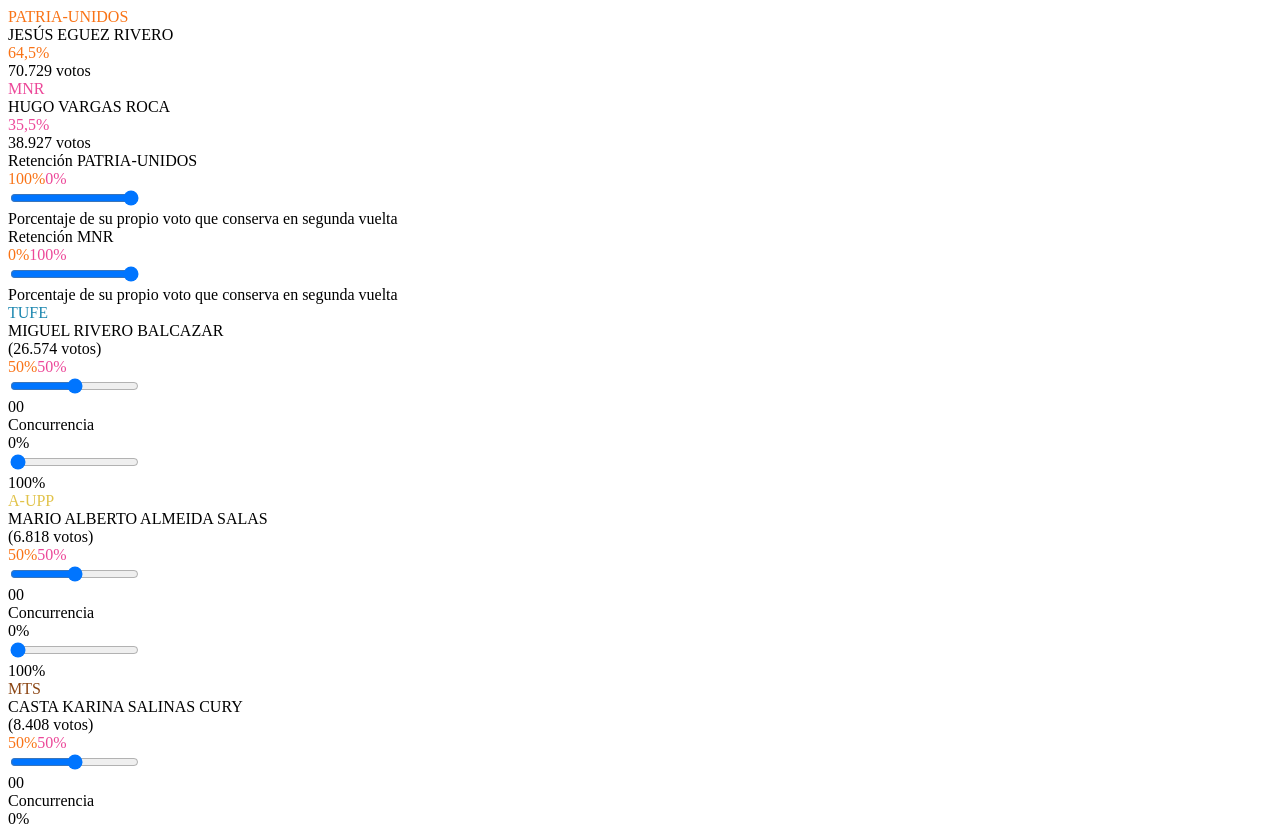
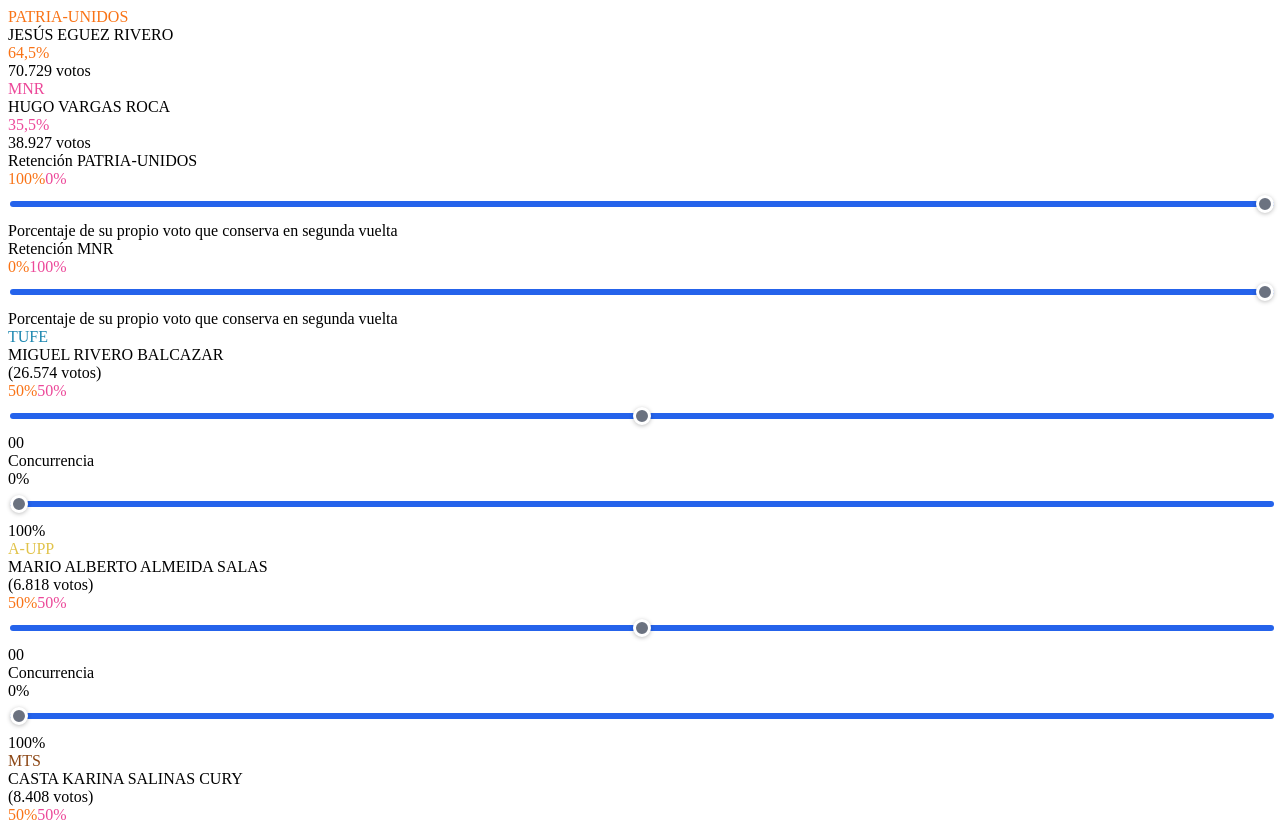
Before and after one commit to paul-pinto/simulador-beni, a Next.js app: page / in a window 1280 px wide. Shown: the top 826 px of the page. Built offline with nearby package versions, Linux system fonts and the light colour scheme.

Commit message:
Refactor sliders and update UI components

```diff
--- a/app/page.js
+++ b/app/page.js
@@ -3,10 +3,6 @@
 import React, { useMemo, useState } from "react";
 import { motion } from "framer-motion";
 import { Card, CardContent } from "@/components/ui/card";
-import { Button } from "@/components/ui/button";
-import { Badge } from "@/components/ui/badge";
-import { Slider } from "@/components/ui/slider";
-import { RefreshCcw, Save, Download, Sparkles } from "lucide-react";
 
 const fmtInt = new Intl.NumberFormat("es-BO");
 const fmtPct = (n) => `${n.toFixed(1).replace(".", ",")}%`;
@@ -40,61 +36,55 @@
   { key: "despierta", sigla: "DESPIERTA", nombre: "ALEJANDRO UNZUETA SHIRIQUI", votos: 30835, color: "#16a34a", defaultLeft: 50, turnoutDefault: 0 },
   { key: "cpemb", sigla: "CPEM-B", nombre: "CONSUELO NUÑEZ MOLINA", votos: 7048, color: "#eab308", defaultLeft: 50, turnoutDefault: 0 },
   { key: "ngp", sigla: "NGP", nombre: "LUIS PEDRIEL CALLEJA", votos: 4134, color: "#38bdf8", defaultLeft: 50, turnoutDefault: 0 },
-  { key: "blancos", sigla: "BLANCOS", nombre: "VOTOS BLANCOS", votos: VOTOS_BLANCOS, color: "#9ca3af", defaultLeft: 50, turnoutDefault: 0 },
-  { key: "nulos", sigla: "NULOS", nombre: "VOTOS NULOS", votos: VOTOS_NULOS, color: "#6b7280", defaultLeft: 50, turnoutDefault: 0 },
-  { key: "ausentes", sigla: "AUSENTES", nombre: "NO VOTARON EN PRIMERA VUELTA", votos: AUSENTES, color: "#4b5563", defaultLeft: 50, turnoutDefault: 0, wide: true },
+  { key: "blancos", sigla: "BLANCOS", nombre: "VOTOS BLANCOS", votos: VOTOS_BLANCOS, color: "#94a3b8", defaultLeft: 50, turnoutDefault: 0 },
+  { key: "nulos", sigla: "NULOS", nombre: "VOTOS NULOS", votos: VOTOS_NULOS, color: "#64748b", defaultLeft: 50, turnoutDefault: 0 },
+  { key: "ausentes", sigla: "AUSENTES", nombre: "NO VOTARON EN PRIMERA VUELTA", votos: AUSENTES, color: "#475569", defaultLeft: 50, turnoutDefault: 0, wide: true },
 ];
 
-const buildDefaultFuentes = () => Object.fromEntries(FUENTES.map((f) => [f.key, { left: f.defaultLeft, turnout: f.turnoutDefault }]));
+const buildDefaultFuentes = () =>
+  Object.fromEntries(FUENTES.map((f) => [f.key, { left: f.defaultLeft, turnout: f.turnoutDefault }]));
 
-function downloadFile(filename, content, type = "application/json;charset=utf-8") {
-  const blob = new Blob([content], { type });
-  const url = URL.createObjectURL(blob);
-  const a = document.createElement("a");
-  a.href = url;
-  a.download = filename;
-  document.body.appendChild(a);
-  a.click();
-  document.body.removeChild(a);
-  URL.revokeObjectURL(url);
+function RangeTrack({ value, onChange, accent = "#2563eb" }) {
+  return (
+    <input
+      type="range"
+      min={0}
+      max={100}
+      step={1}
+      value={value}
+      onChange={(e) => onChange(Number(e.target.value))}
+      className="slider-range"
+      style={{ accentColor: accent }}
+    />
+  );
 }
 
-function DualSlider({ value, onChange, leftColor, rightColor }) {
+function TransferSlider({ value, onChange }) {
   return (
-    <div className="space-y-2">
-      <div className="flex items-center justify-between text-[22px] font-black leading-none">
-        <span style={{ color: leftColor }}>{Math.round(value)}%</span>
-        <span style={{ color: rightColor }}>{Math.round(100 - value)}%</span>
+    <div className="space-y-3">
+      <div className="flex items-center justify-between text-[18px] font-black leading-none md:text-[22px]">
+        <span style={{ color: FINALISTAS.izquierda.color }}>{Math.round(value)}%</span>
+        <span style={{ color: FINALISTAS.derecha.color }}>{Math.round(100 - value)}%</span>
       </div>
-      <div className="mx-auto w-full max-w-[520px]">
-        <Slider value={[value]} min={0} max={100} step={1} onValueChange={(v) => onChange(v[0])} />
+      <div className="mx-auto w-full max-w-[360px]">
+        <RangeTrack value={value} onChange={onChange} />
       </div>
     </div>
   );
 }
 
-function RetentionSlider({ value, onChange, side = "left" }) {
-  const isLeft = side === "left";
+function RetentionSlider({ value, onChange, candidate = "left" }) {
+  const leftLabel = candidate === "left" ? value : 100 - value;
+  const rightLabel = candidate === "left" ? 100 - value : value;
 
   return (
-    <div className="space-y-2">
-      <div className="flex items-center justify-between text-[22px] font-black leading-none">
-        <span style={{ color: FINALISTAS.izquierda.color }}>
-          {Math.round(isLeft ? value : 100 - value)}%
-        </span>
-        <span style={{ color: FINALISTAS.derecha.color }}>
-          {Math.round(isLeft ? 100 - value : value)}%
-        </span>
+    <div className="space-y-3">
+      <div className="flex items-center justify-between text-[18px] font-black leading-none md:text-[22px]">
+        <span style={{ color: FINALISTAS.izquierda.color }}>{Math.round(leftLabel)}%</span>
+        <span style={{ color: FINALISTAS.derecha.color }}>{Math.round(rightLabel)}%</span>
       </div>
-
-      <div className="mx-auto w-full max-w-[680px]">
-        <Slider
-          value={[value]}
-          min={0}
-          max={100}
-          step={1}
-          onValueChange={(v) => onChange(v[0])}
-        />
+      <div className="mx-auto w-full max-w-[520px]">
+        <RangeTrack value={value} onChange={onChange} />
       </div>
     </div>
   );
@@ -102,14 +92,14 @@
 
 function TurnoutSlider({ value, onChange }) {
   return (
-    <div className="space-y-2 pt-1">
+    <div className="space-y-2 pt-2">
       <div className="text-center text-[11px] font-bold uppercase tracking-wide text-zinc-700">Concurrencia</div>
-      <div className="mx-auto flex w-full max-w-[520px] items-center gap-2">
-        <span className="text-[10px] font-semibold text-zinc-600">0%</span>
+      <div className="mx-auto flex w-full max-w-[380px] items-center gap-3">
+        <span className="w-8 text-[10px] font-semibold text-zinc-600">0%</span>
         <div className="flex-1">
-          <Slider value={[value]} min={0} max={100} step={1} onValueChange={(v) => onChange(v[0])} />
+          <RangeTrack value={value} onChange={onChange} />
         </div>
-        <span className="text-[10px] font-semibold text-zinc-600">100%</span>
+        <span className="w-10 text-right text-[10px] font-semibold text-zinc-600">100%</span>
       </div>
     </div>
   );
@@ -121,14 +111,20 @@
   const derecha = transferidos - izquierda;
 
   return (
-    <motion.div layout initial={{ opacity: 0, y: 12 }} animate={{ opacity: 1, y: 0 }} transition={{ duration: 0.25 }} className={`border border-zinc-200 bg-white p-4 shadow-sm rounded-2xl ${fuente.wide ? "md:col-span-2" : ""}`}>
-      <div className="mb-2 text-center">
+    <motion.div
+      layout
+      initial={{ opacity: 0, y: 8 }}
+      animate={{ opacity: 1, y: 0 }}
+      transition={{ duration: 0.2 }}
+      className={`rounded-[24px] border border-zinc-200 bg-white p-4 shadow-sm md:p-5 ${fuente.wide ? "md:col-span-2" : ""}`}
+    >
+      <div className="mb-3 text-center">
         <div className="text-[15px] font-bold" style={{ color: fuente.color }}>{fuente.sigla}</div>
         <div className="text-[11px] font-semibold text-zinc-700">{fuente.nombre}</div>
         <div className="text-[12px] text-zinc-600">({fmtInt.format(fuente.votos)} votos)</div>
       </div>
 
-      <DualSlider value={state.left} onChange={(left) => setState((prev) => ({ ...prev, left }))} leftColor={FINALISTAS.izquierda.color} rightColor={FINALISTAS.derecha.color} />
+      <TransferSlider value={state.left} onChange={(left) => setState((prev) => ({ ...prev, left }))} />
 
       <div className="mt-2 flex justify-between text-[12px] text-zinc-700">
         <span>{fmtInt.format(izquierda)}</span>
@@ -152,30 +148,68 @@
     FUENTES.forEach((f) => {
       const cfg = fuentes[f.key];
       const transferidos = Math.round(f.votos * (cfg.turnout / 100));
-      izquierda += Math.round(transferidos * (cfg.left / 100));
-      derecha += transferidos - Math.round(transferidos * (cfg.left / 100));
+      const aIzquierda = Math.round(transferidos * (cfg.left / 100));
+      izquierda += aIzquierda;
+      derecha += transferidos - aIzquierda;
     });
 
     const total = izquierda + derecha;
-
     return {
       izquierda,
       derecha,
-      izquierdaPct: (izquierda / total) * 100,
-      derechaPct: (derecha / total) * 100,
+      izquierdaPct: total ? (izquierda / total) * 100 : 0,
+      derechaPct: total ? (derecha / total) * 100 : 0,
     };
   }, [retencionIzquierda, retencionDerecha, fuentes]);
 
   return (
-    <div className="min-h-screen bg-[#efefef] p-4 md:p-8">
+    <div className="min-h-screen bg-[#efefef] p-4 md:p-7">
+      <style jsx global>{`
+        .slider-range {
+          width: 100%;
+          appearance: none;
+          -webkit-appearance: none;
+          background: transparent;
+          height: 28px;
+        }
+        .slider-range::-webkit-slider-runnable-track {
+          height: 6px;
+          background: #2563eb;
+          border-radius: 999px;
+        }
+        .slider-range::-webkit-slider-thumb {
+          -webkit-appearance: none;
+          width: 18px;
+          height: 18px;
+          border-radius: 999px;
+          background: #6b7280;
+          border: 3px solid white;
+          box-shadow: 0 1px 4px rgba(0,0,0,0.25);
+          margin-top: -6px;
+        }
+        .slider-range::-moz-range-track {
+          height: 6px;
+          background: #2563eb;
+          border-radius: 999px;
+        }
+        .slider-range::-moz-range-thumb {
+          width: 18px;
+          height: 18px;
+          border: 3px solid white;
+          border-radius: 999px;
+          background: #6b7280;
+          box-shadow: 0 1px 4px rgba(0,0,0,0.25);
+        }
+      `}</style>
+
       <div className="mx-auto max-w-6xl space-y-4">
-        <Card className="rounded-3xl border-0 shadow-lg">
-          <CardContent className="p-5 space-y-5">
-            <div className="grid grid-cols-2 gap-6 text-center">
+        <Card className="rounded-[28px] border border-zinc-200 bg-white shadow-sm">
+          <CardContent className="space-y-5 p-5 md:p-7">
+            <div className="grid grid-cols-1 gap-6 text-center md:grid-cols-2">
               <div>
                 <div className="text-[18px] font-bold" style={{ color: FINALISTAS.izquierda.color }}>{FINALISTAS.izquierda.sigla}</div>
                 <div className="text-[12px] font-semibold text-zinc-700">{FINALISTAS.izquierda.nombre}</div>
-                <div className="mt-1 text-[50px] font-black leading-none" style={{ color: FINALISTAS.izquierda.color }}>
+                <div className="mt-1 text-[50px] font-black leading-none md:text-[58px]" style={{ color: FINALISTAS.izquierda.color }}>
                   {fmtPct(resultado.izquierdaPct)}
                 </div>
                 <div className="text-[15px] text-zinc-800">{fmtInt.format(resultado.izquierda)} votos</div>
@@ -183,39 +217,47 @@
               <div>
                 <div className="text-[18px] font-bold" style={{ color: FINALISTAS.derecha.color }}>{FINALISTAS.derecha.sigla}</div>
                 <div className="text-[12px] font-semibold text-zinc-700">{FINALISTAS.derecha.nombre}</div>
-                <div className="mt-1 text-[50px] font-black leading-none" style={{ color: FINALISTAS.derecha.color }}>
+                <div className="mt-1 text-[50px] font-black leading-none md:text-[58px]" style={{ color: FINALISTAS.derecha.color }}>
                   {fmtPct(resultado.derechaPct)}
                 </div>
                 <div className="text-[15px] text-zinc-800">{fmtInt.format(resultado.derecha)} votos</div>
               </div>
             </div>
 
-            <Card className="rounded-3xl border border-zinc-200 bg-white shadow-sm">
-              <CardContent className="p-4 space-y-3">
-                <div className="text-center text-[12px] font-bold text-zinc-700">Retención {FINALISTAS.izquierda.sigla}</div>
-                <RetentionSlider value={retencionIzquierda} onChange={setRetencionIzquierda} side="left" />
+            <div className="space-y-4">
+              <div className="rounded-[24px] border border-zinc-200 bg-white p-4 shadow-sm md:p-5">
+                <div className="mb-2 text-center text-[12px] font-bold text-zinc-700">Retención {FINALISTAS.izquierda.sigla}</div>
+                <RetentionSlider value={retencionIzquierda} onChange={setRetencionIzquierda} candidate="left" />
                 <div className="text-center text-[11px] text-zinc-600">Porcentaje de su propio voto que conserva en segunda vuelta</div>
-              </CardContent>
-            </Card>
+              </div>
 
-            <Card className="rounded-3xl border border-zinc-200 bg-white shadow-sm">
-              <CardContent className="p-4 space-y-3">
-                <div className="text-center text-[12px] font-bold text-zinc-700">Retención {FINALISTAS.derecha.sigla}</div>
-                <RetentionSlider value={retencionDerecha} onChange={setRetencionDerecha} side="right" />
+              <div className="rounded-[24px] border border-zinc-200 bg-white p-4 shadow-sm md:p-5">
+                <div className="mb-2 text-center text-[12px] font-bold text-zinc-700">Retención {FINALISTAS.derecha.sigla}</div>
+                <RetentionSlider value={retencionDerecha} onChange={setRetencionDerecha} candidate="right" />
                 <div className="text-center text-[11px] text-zinc-600">Porcentaje de su propio voto que conserva en segunda vuelta</div>
-              </CardContent>
-            </Card>
+              </div>
+            </div>
           </CardContent>
         </Card>
 
-        <div className="grid grid-cols-1 md:grid-cols-2 gap-4 mt-6">
-        {FUENTES.map((f) => (
-          <FuenteCard key={f.key} fuente={f} state={fuentes[f.key]} setState={(updater) => setFuentes((prev) => ({ ...prev, [f.key]: updater(prev[f.key]) }))} />
-        ))}
-      </div>
+        <div className="grid grid-cols-1 gap-4 md:grid-cols-2">
+          {FUENTES.map((f) => (
+            <FuenteCard
+              key={f.key}
+              fuente={f}
+              state={fuentes[f.key]}
+              setState={(updater) =>
+                setFuentes((prev) => ({
+                  ...prev,
+                  [f.key]: typeof updater === "function" ? updater(prev[f.key]) : updater,
+                }))
+              }
+            />
+          ))}
+        </div>
 
-      <Card className="rounded-3xl border-0 shadow-md">
-          <CardContent className="p-4 text-center space-y-2">
+        <Card className="rounded-[24px] border border-zinc-200 bg-white shadow-sm">
+          <CardContent className="space-y-2 p-4 text-center">
             <div className="text-[13px] text-zinc-700">
               Votos válidos primera vuelta: <span className="font-bold">{fmtInt.format(VOTOS_VALIDOS)}</span> · Blancos: <span className="font-bold">{fmtInt.format(VOTOS_BLANCOS)}</span> · Nulos: <span className="font-bold">{fmtInt.format(VOTOS_NULOS)}</span>
             </div>
```
